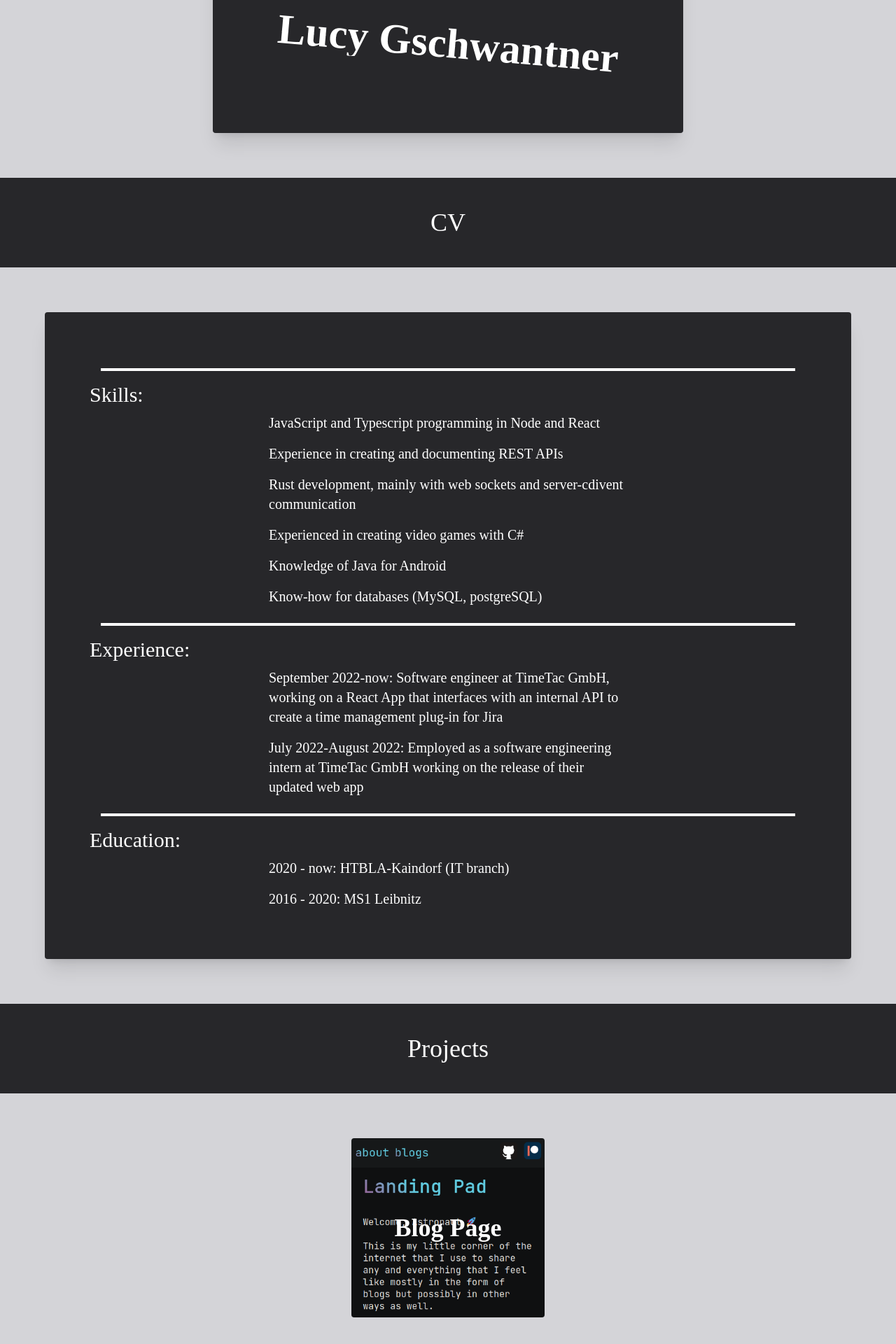
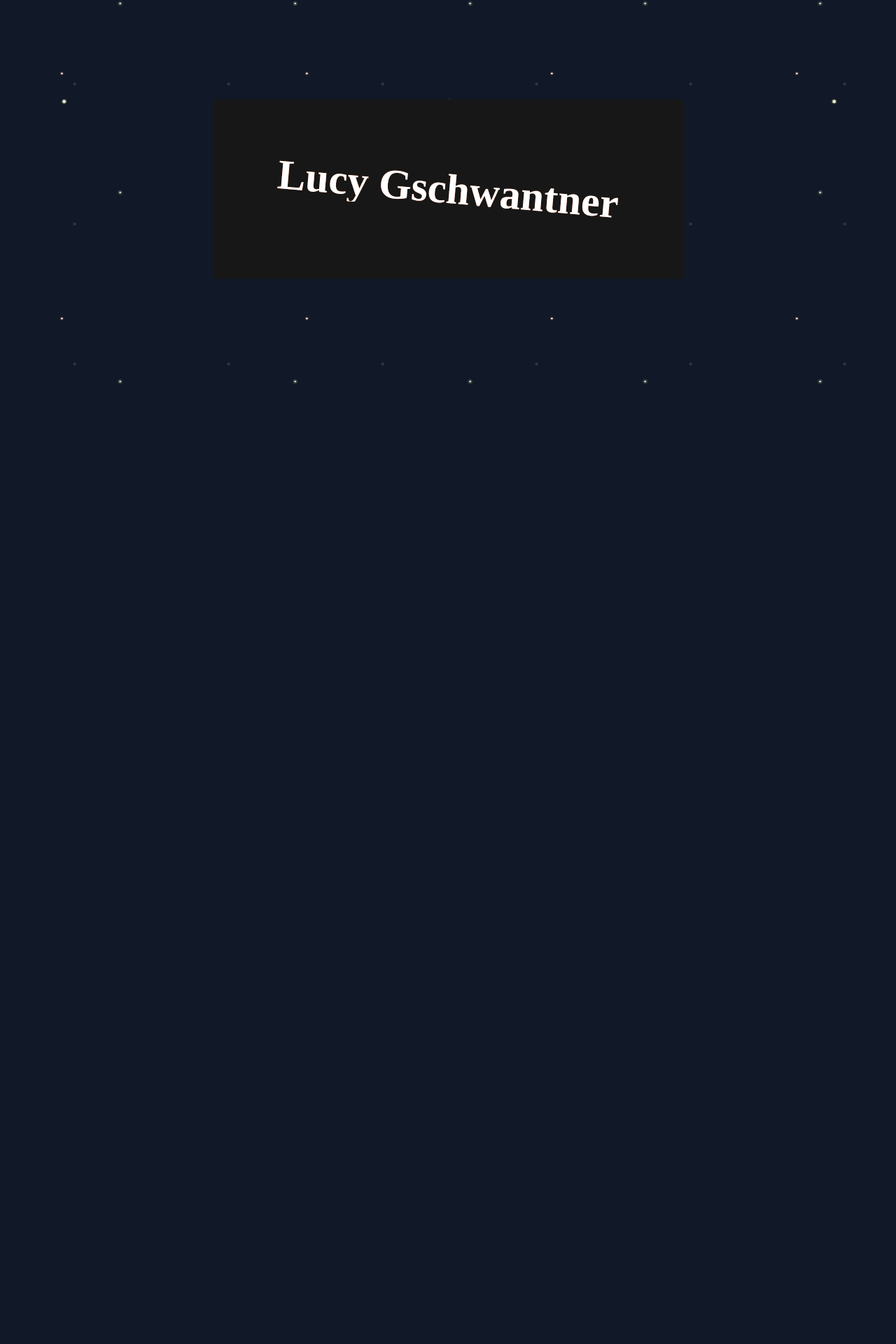
Before and after one commit to Jackboxx/my-website, a SvelteKit app: page / in a window 1280 px wide. Shown: the part 130-2050 px from the top of the page at 70% size. After the commit the page ends 800 px from the top, so only its background shows below. Built offline with nearby package versions, Linux system fonts and the light colour scheme; a web font is replaced by a local one.

Commit message:
Update page design

```diff
--- a/src/app.html
+++ b/src/app.html
@@ -27,7 +27,69 @@
     %sveltekit.head%
 </head>
 
-<body class="bg-zinc-300" data-sveltekit-preload-data="hover">
+<style>
+    body {
+        background-image:
+            -webkit-gradient(radial, 50% 50%, 2, 50% 50%, 4, from(white), color-stop(0.1, rgba(248, 255, 128, .5)), to(transparent)),
+            -webkit-gradient(radial, 50% 50%, 1, 50% 50%, 3, from(white), color-stop(0.1, rgba(255, 186, 170, .4)), to(transparent)),
+            -webkit-gradient(radial, 50% 50%, 1, 50% 50%, 4, from(rgba(255, 255, 255, .9)), color-stop(0.05, rgba(251, 255, 186, .3)), to(transparent)),
+            -webkit-gradient(radial, 50% 50%, 0, 50% 50%, 3, from(rgba(255, 255, 255, .4)), color-stop(0.03, rgba(253, 255, 219, .2)), to(transparent));
+
+        background-image:
+            -moz-radial-gradient(circle, #fff 2px, rgba(248, 255, 128, .5) 2px, transparent 5px),
+            -moz-radial-gradient(circle, #fff 1px, rgba(255, 186, 170, .4) 3px, transparent 3px),
+            -moz-radial-gradient(circle, rgba(255, 255, 255, .9) 1px, rgba(251, 255, 186, .3) 2px, transparent 4px),
+            -moz-radial-gradient(circle, rgba(255, 255, 255, .9) 1px, rgba(251, 255, 186, .3) 2px, transparent 4px),
+            -moz-radial-gradient(circle, rgba(255, 255, 255, .4), rgba(253, 255, 219, .2) 1px, transparent 3px);
+
+        background-size: 550px 550px, 350px 350px, 250px 270px, 220px 200px;
+        background-position: 0 0, 30px 60px, 130px 270px, 70px 150px;
+
+        animation-name: movement;
+        animation-duration: 15s;
+        animation-timing-function: linear;
+        animation-iteration-count: infinite;
+        -moz-animation-name: movement;
+        -moz-animation-duration: 15;
+        -moz-animation-timing-function: linear;
+        -moz-animation-iteration-count: infinite;
+        -webkit-animation-name: movement;
+        -webkit-animation-duration: 15s;
+        -webkit-animation-timing-function: linear;
+        -webkit-animation-iteration-count: infinite;
+
+    }
+
+    @keyframes movement {
+        from {
+            background-position: 0 0, 30px 60px, 130px 270px, 70px 150px;
+        }
+
+        to {
+            background-position: -550px 0, -320px 60px, -120px 270px, -150px 150px;
+        }
+    }
+
+    @-moz-keyframes movement {
+        from {
+            background-position: 0 0, 30px 60px, 130px 270px, 70px 150px;
+        }
+
+        to {
+            background-position: -550px 0, -320px 60px, -120px 270px, -150px 150px;
+        }
+    }
+
+    @-webkit-keyframes movement {
+        from {
+            background-position: 0 0, 30px 60px, 130px 270px, 70px 150px;
+        }
+
+        to {
+            background-position: -550px 0, -320px 60px, -120px 270px, -150px 150px;
+</style>
+
+<body class="bg-gray-900" data-sveltekit-preload-data="hover">
     <div style="display: contents">%sveltekit.body%</div>
 </body>
 
--- a/src/routes/+page.svelte
+++ b/src/routes/+page.svelte
@@ -7,15 +7,17 @@
 	import Separator from './separator.svelte';
 </script>
 
-<div class="flex justify-center">
-	<div class="shadow-xl m-8 sm:m-16 h-48 w-full max-w-2xl lg:h-64">
+<div class="snap-mandatory snap-y overflow-y-scroll h-screen ">
+	<div class="snap-center snap-always h-full flex items-center justify-center h-full">
 		<FancyText />
 	</div>
+
+	<div class="snap-center snap-always h-full">
+		<Header text={'CV'} />
 	</div>
 
-<Header text={'CV'} />
-
-<div class="shadow-xl m-8 p-8 sm:m-16 sm:p-16 bg-zinc-800 rounded">
+	<div class="snap-center snap-always h-full flex item-center justify-center">
+		<div class="shadow-xl m-8 p-8 sm:m-16 sm:p-16 bg-neutral-900 rounded overflow-y-auto">
 			<Separator />
 
 			<Section
@@ -48,10 +50,26 @@
 				header={'Education:'}
 				points={['2020 - now: HTBLA-Kaindorf (IT branch)', '2016 - 2020: MS1 Leibnitz']}
 			/>
+			<Separator />
+		</div>
 	</div>
 
+	<div class="snap-center snap-always h-full">
 		<Header text={'Projects'} />
+	</div>
 
-<div class="w-100 flex h-64 justify-around m-8 sm:m-16">
-	<Project title={'Blog Page'} link={'https://lucys-terminal.com'} />
+	<div class="snap-center snap-always h-full">
+		<div class="w-100 flex flex-wrap h-full justify-around items-center m-8 sm:m-16 overflow-auto">
+			<Project
+				title={'Personal blog website'}
+				link={'https://lucys-terminal.com'}
+				image={'/img/blog.png'}
+			/>
+			<Project
+				title={'Vocal, a CLI audio player'}
+				link={'https://github.com/Jackboxx/vocal'}
+				image={'/img/vocal.png'}
+			/>
 		</div>
+	</div>
+</div>
--- a/src/routes/fancyText.svelte
+++ b/src/routes/fancyText.svelte
@@ -1,6 +1,7 @@
 <script lang="ts">
 	export let phrase = 'Lucy Gschwantner';
 	export let textColor = '#fff';
+	export let textClipColor = '#ea580c';
 
 	let distance = 0;
 
@@ -11,7 +12,7 @@
 		const outerLeft = outer?.getBoundingClientRect().left;
 		const innerLeft = inner?.getBoundingClientRect().left;
 
-		distance = Math.min(innerLeft - outerLeft, 600);
+		distance = Math.min(innerLeft - outerLeft, 1000);
 	};
 
 	$: calculateDistance(containerChild, containerParent);
@@ -19,9 +20,10 @@
 
 <svelte:window on:resize={() => calculateDistance(containerChild, containerParent)} />
 
+<div class="m-8 sm:m-16 h-48 w-full max-w-2xl lg:h-64">
 	<div
 		bind:this={containerParent}
-	class="relative w-full h-full bg-zinc-800 rounded"
+		class="relative w-full h-full bg-neutral-900 rounded"
 		style="--distance: {Math.max(distance * 1.6, 50)}px; --degree: 5deg;"
 	>
 		<div class="z-20 absolute w-full h-full flex justify-center items-center cont">
@@ -44,14 +46,16 @@
 					{#if letter === ' '}
 						<div class="text-4xl sm:text-6xl text-center font-bold fancyLetterBottom">&nbsp;</div>
 					{:else}
-					<div class="text-4xl sm:text-6xl text-center font-bold fancyLetterBottom">{letter}</div>
+						<div class="text-4xl sm:text-6xl text-center font-bold fancyLetterBottom">
+							{letter}
+						</div>
 					{/if}
 				{/each}
 			</div>
 		</div>
 
 		<div class="cont2 z-10 absolute w-full h-full flex justify-center items-center">
-		<div class="flex absolute fancyContainerTop" style="--textColor: {'#000'};">
+			<div class="flex absolute fancyContainerTop" style="--textColor: {textClipColor};">
 				{#each phrase.split('') as letter}
 					{#if letter === ' '}
 						<div class="text-4xl sm:text-6xl text-center font-bold fancyLetterTop">&nbsp;</div>
@@ -61,14 +65,17 @@
 				{/each}
 			</div>
 
-		<div class="flex absolute fancyContainerBottom" style="--textColor: {'#000'};">
+			<div class="flex absolute fancyContainerBottom" style="--textColor: {textClipColor};">
 				{#each phrase.split('') as letter}
 					{#if letter === ' '}
 						<div class="text-4xl sm:text-6xl text-center font-bold fancyLetterBottom">&nbsp;</div>
 					{:else}
-					<div class="text-4xl sm:text-6xl text-center font-bold fancyLetterBottom">{letter}</div>
+						<div class="text-4xl sm:text-6xl text-center font-bold fancyLetterBottom">
+							{letter}
+						</div>
 					{/if}
 				{/each}
+			</div>
 		</div>
 	</div>
 </div>
--- a/src/routes/header.svelte
+++ b/src/routes/header.svelte
@@ -2,6 +2,47 @@
 	export let text: string;
 </script>
 
-<div class="bg-zinc-800 h-16 sm:h-32 flex justify-center items-center">
-	<span class="text-center text-4xl">{text}</span>
+<div class="bg-neutral-900 h-full bg-opacity-90 flex justify-center items-center">
+	<span class="glow text-center font-bold text-6xl select-none">{text}</span>
 </div>
+
+<style>
+	.glow {
+		-webkit-animation: glow 1s ease-in-out infinite alternate;
+		-moz-animation: glow 1s ease-in-out infinite alternate;
+		animation: glow 1s ease-in-out infinite alternate;
+	}
+
+	@keyframes glow {
+		from {
+			text-shadow: 0 0 10px #fff, 0 0 20px #fff, 0 0 30px #ea580c, 0 0 40px #ea580c,
+				0 0 50px #ea580c, 0 0 30px #ea580c, 0 0 40px #ea580c;
+		}
+		to {
+			text-shadow: 0 0 20px #fff, 0 0 30px #ea580c, 0 0 40px #ea580c, 0 0 50px #ea580c,
+				0 0 30px #ea580c, 0 0 40px #ea580c, 0 0 50px #ea580c;
+		}
+	}
+
+	@-moz-keyframes glow {
+		from {
+			text-shadow: 0 0 10px #fff, 0 0 20px #fff, 0 0 30px #ea580c, 0 0 40px #ea580c,
+				0 0 50px #ea580c, 0 0 30px #ea580c, 0 0 40px #ea580c;
+		}
+		to {
+			text-shadow: 0 0 20px #fff, 0 0 30px #ea580c, 0 0 40px #ea580c, 0 0 50px #ea580c,
+				0 0 30px #ea580c, 0 0 40px #ea580c, 0 0 50px #ea580c;
+		}
+	}
+
+	@-webkit-keyframes glow {
+		from {
+			text-shadow: 0 0 10px #fff, 0 0 20px #fff, 0 0 30px #ea580c, 0 0 40px #ea580c,
+				0 0 50px #ea580c, 0 0 30px #ea580c, 0 0 40px #ea580c;
+		}
+		to {
+			text-shadow: 0 0 20px #fff, 0 0 30px #ea580c, 0 0 40px #ea580c, 0 0 50px #ea580c,
+				0 0 30px #ea580c, 0 0 40px #ea580c, 0 0 50px #ea580c;
+		}
+	}
+</style>
--- a/src/routes/project.svelte
+++ b/src/routes/project.svelte
@@ -1,14 +1,15 @@
 <script lang="ts">
 	export let title: string;
 	export let link: string;
+	export let image: string;
 </script>
 
 <a
-	class="project flex items-center justify-center w-128 bg-transparent
-        duration-300 cursor-pointer relative rounded"
+	class="project flex items-center justify-center w-96 h-96 bg-transparent
+    duration-300 cursor-pointer relative rounded hover:shadow-[1px_1px_1px_1px] hover:shadow-orange-600"
 	href={link}
 >
-	<img src="/img/blog.png" class="w-full h-full object-cover duration-300 rounded" alt="Project" />
+	<img src={image} class="w-full h-full object-cover duration-300 rounded" alt="Project" />
 	<div
 		class="absolute top-0 left-0 w-full h-full flex items-center justify-center
         font-bold text-white text-center pointer-events-none
@@ -20,16 +21,17 @@
 
 <style>
 	.project:hover {
-		margin: -8px 0 0 -8px;
-		box-shadow: 7px 7px 2px 2px darkgray, 14px 14px 2px 2px gray;
+		transform: scale(1.1);
 	}
 
 	img {
 		opacity: 0.82;
+		filter: blur(3px);
 	}
 
 	img:hover {
 		opacity: 1;
+		filter: blur(2px);
 	}
 
 	@media (pointer: none), (pointer: coarse), (hover: none) {
--- a/src/routes/separator.svelte
+++ b/src/routes/separator.svelte
@@ -1 +1 @@
-<div class="boder-solid border-2 border-white m-4" />
+<div class="boder-solid border-2 border-orange-600 m-4" />
```
Also changed, not shown: static/img/vocal.png (added), 1 other file (tests, documents, lock files or other folders). Lines whose indentation alone changed are shown as unchanged.
